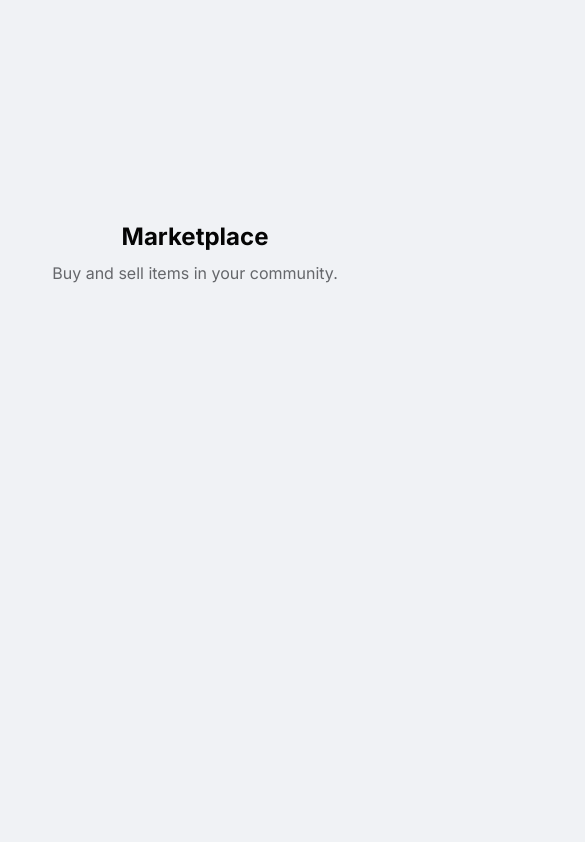
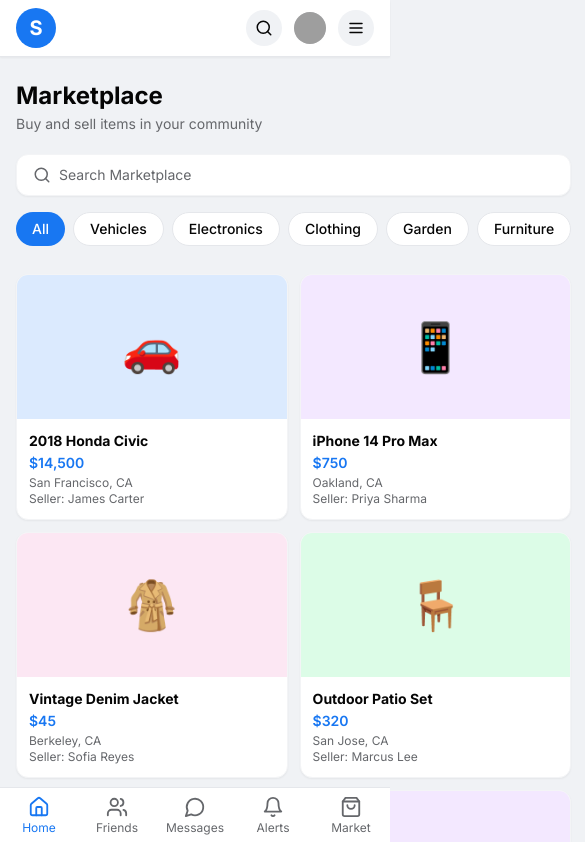
Before and after one commit to ranaasad01/atomic-i-want-to-create-social-media-website-li-8a365fed, a Next.js app: page /marketplace in a window 390 px wide. Shown: the top 842 px of the page, 585 px wide, since content can reach past the window. Built offline with nearby package versions, Linux system fonts and the light colour scheme; grey boxes are pictures that could not be loaded.

Commit message:
feat: Add a new marketplace page to the website

```diff
--- a/app/marketplace/page.tsx
+++ b/app/marketplace/page.tsx
@@ -1,8 +1,115 @@
+"use client";
+
+import { useState } from "react";
+import Navbar from "../../components/layout/Navbar";
+import LeftSidebar from "../../components/layout/LeftSidebar";
+import RightSidebar from "../../components/layout/RightSidebar";
+import MobileBottomNav from "../../components/layout/MobileBottomNav";
+import { Search } from 'lucide-react';
+
+const categories = ["All", "Vehicles", "Electronics", "Clothing", "Garden", "Furniture"];
+
+const listings = [
+  { id: 1, title: "2018 Honda Civic", price: "$14,500", location: "San Francisco, CA", seller: "James Carter", category: "Vehicles", emoji: "🚗" },
+  { id: 2, title: "iPhone 14 Pro Max", price: "$750", location: "Oakland, CA", seller: "Priya Sharma", category: "Electronics", emoji: "📱" },
+  { id: 3, title: "Vintage Denim Jacket", price: "$45", location: "Berkeley, CA", seller: "Sofia Reyes", category: "Clothing", emoji: "🧥" },
+  { id: 4, title: "Outdoor Patio Set", price: "$320", location: "San Jose, CA", seller: "Marcus Lee", category: "Garden", emoji: "🪑" },
+  { id: 5, title: "IKEA Bookshelf", price: "$60", location: "Palo Alto, CA", seller: "Emma Wilson", category: "Furniture", emoji: "📚" },
+  { id: 6, title: "MacBook Pro 2021", price: "$1,100", location: "Fremont, CA", seller: "David Kim", category: "Electronics", emoji: "💻" },
+  { id: 7, title: "Mountain Bike", price: "$280", location: "Walnut Creek, CA", seller: "Aisha Johnson", category: "Vehicles", emoji: "🚲" },
+  { id: 8, title: "Leather Sofa", price: "$450", location: "Hayward, CA", seller: "Tom Rivera", category: "Furniture", emoji: "🛋️" },
+];
+
+const categoryColors: Record<string, string> = {
+  Vehicles: "bg-blue-100",
+  Electronics: "bg-purple-100",
+  Clothing: "bg-pink-100",
+  Garden: "bg-green-100",
+  Furniture: "bg-yellow-100",
+};
+
 export default function MarketplacePage() {
+  const [activeCategory, setActiveCategory] = useState("All");
+  const [searchQuery, setSearchQuery] = useState("");
+
+  const filtered = listings.filter((item) => {
+    const matchesCategory = activeCategory === "All" || item.category === activeCategory;
+    const matchesSearch = item.title.toLowerCase().includes(searchQuery.toLowerCase());
+    return matchesCategory && matchesSearch;
+  });
+
   return (
-    <div className="flex flex-col items-center justify-center min-h-[60vh]">
-      <h1 className="text-2xl font-bold text-[#050505] mb-2">Marketplace</h1>
-      <p className="text-[#65676B]">Buy and sell items in your community.</p>
+    <div className="min-h-screen bg-[#F0F2F5]">
+      <Navbar />
+      <div className="flex pt-14">
+        <LeftSidebar />
+        <main className="flex-1 lg:ml-72 xl:mr-72 max-w-2xl mx-auto px-4 py-6 pb-20 md:pb-6">
+          {/* Header */}
+          <div className="mb-5">
+            <h1 className="text-2xl font-bold text-[#050505]">Marketplace</h1>
+            <p className="text-sm text-[#65676B] mt-0.5">Buy and sell items in your community</p>
+          </div>
+
+          {/* Search Bar */}
+          <div className="flex items-center bg-white rounded-xl px-4 py-2.5 gap-2 shadow-sm border border-gray-100 mb-4">
+            <Search size={18} className="text-[#65676B] flex-shrink-0" />
+            <input
+              type="text"
+              placeholder="Search Marketplace"
+              value={searchQuery}
+              onChange={(e) => setSearchQuery(e.target.value)}
+              className="bg-transparent text-sm text-[#050505] placeholder-[#65676B] outline-none w-full"
+            />
+          </div>
+
+          {/* Category Filter */}
+          <div className="flex gap-2 overflow-x-auto pb-2 mb-5 scrollbar-hide">
+            {categories.map((cat) => (
+              <button
+                key={cat}
+                onClick={() => setActiveCategory(cat)}
+                className={`flex-shrink-0 px-4 py-1.5 rounded-full text-sm font-medium transition-colors ${
+                  activeCategory === cat
+                    ? "bg-[#1877F2] text-white"
+                    : "bg-white text-[#050505] hover:bg-[#E4E6EB] border border-gray-200"
+                }`}
+              >
+                {cat}
+              </button>
+            ))}
+          </div>
+
+          {/* Listings Grid */}
+          {filtered.length === 0 ? (
+            <div className="text-center py-16 text-[#65676B]">
+              <p className="text-4xl mb-3">🔍</p>
+              <p className="font-semibold text-[#050505]">No listings found</p>
+              <p className="text-sm mt-1">Try a different search or category</p>
+            </div>
+          ) : (
+            <div className="grid grid-cols-2 gap-3">
+              {filtered.map((item) => (
+                <div
+                  key={item.id}
+                  className="bg-white rounded-xl overflow-hidden shadow-sm border border-gray-100 hover:shadow-md transition-shadow cursor-pointer"
+                >
+                  <div className={`h-36 flex items-center justify-center text-5xl ${categoryColors[item.category] ?? "bg-gray-100"}`}>
+                    {item.emoji}
+                  </div>
+                  <div className="p-3">
+                    <p className="font-bold text-[#050505] text-sm truncate">{item.title}</p>
+                    <p className="text-[#1877F2] font-semibold text-sm mt-0.5">{item.price}</p>
+                    <p className="text-xs text-[#65676B] mt-0.5 truncate">{item.location}</p>
+                    <p className="text-xs text-[#65676B] truncate">Seller: {item.seller}</p>
+                  </div>
+                </div>
+              ))}
+            </div>
+          )}
+        </main>
+        <RightSidebar />
+      </div>
+      <MobileBottomNav />
     </div>
   );
 }
--- a/components/layout/LeftSidebar.tsx
+++ b/components/layout/LeftSidebar.tsx
@@ -1,8 +1,7 @@
 "use client";
 
 import Link from "next/link";
-import { usePathname } from "next/navigation";
-import { Home, Users, MessageCircle, Bell, Bookmark, Calendar, ShoppingBag, Settings } from 'lucide-react';
+import { Home, Users, MessageCircle, Bell, Bookmark, Calendar, Settings, ShoppingBag } from 'lucide-react';
 import Avatar from "../ui/Avatar";
 import { currentUser } from "../../lib/mockData";
 
@@ -12,16 +11,14 @@
   { href: "/messages", icon: MessageCircle, label: "Messages" },
   { href: "/notifications", icon: Bell, label: "Notifications" },
   { href: "/marketplace", icon: ShoppingBag, label: "Marketplace" },
-  { href: "/saved", icon: Bookmark, label: "Saved" },
+  { href: "/bookmarks", icon: Bookmark, label: "Bookmarks" },
   { href: "/events", icon: Calendar, label: "Events" },
   { href: "/settings", icon: Settings, label: "Settings" },
 ];
 
 export default function LeftSidebar() {
-  const pathname = usePathname();
-
   return (
-    <aside className="hidden lg:flex flex-col fixed left-0 top-14 h-[calc(100vh-3.5rem)] w-72 bg-[#F0F2F5] px-3 py-4 overflow-y-auto z-40">
+    <aside className="hidden lg:flex flex-col fixed left-0 top-14 h-[calc(100vh-3.5rem)] w-72 bg-[#F0F2F5] px-2 py-4 overflow-y-auto z-40">
       {/* Profile Link */}
       <Link
         href="/profile"
@@ -33,27 +30,20 @@
 
       {/* Nav Items */}
       <nav className="flex flex-col gap-0.5">
-        {navItems.map(({ href, icon: Icon, label }) => {
-          const isActive = pathname === href;
-          return (
-            <Link
-              key={href}
-              href={href}
-              className={`flex items-center gap-3 px-3 py-2.5 rounded-xl transition-colors text-sm font-medium ${
-                isActive
-                  ? "bg-[#E7F3FF] text-[#1877F2]"
-                  : "text-[#050505] hover:bg-[#E4E6EB]"
-              }`}
-            >
-              <Icon size={22} className={isActive ? "text-[#1877F2]" : "text-[#050505]"} />
-              <span>{label}</span>
-            </Link>
-          );
-        })}
+        {navItems.map(({ href, icon: Icon, label }) => (
+          <Link
+            key={href}
+            href={href}
+            className="flex items-center gap-3 px-3 py-2.5 rounded-xl hover:bg-[#E4E6EB] transition-colors text-[#050505]"
+          >
+            <Icon size={22} className="text-[#1877F2] flex-shrink-0" />
+            <span className="font-medium text-sm">{label}</span>
+          </Link>
+        ))}
       </nav>
 
-      <div className="mt-auto pt-4 border-t border-gray-200">
-        <p className="text-xs text-[#65676B] px-3">
+      <div className="mt-auto px-3 pt-4 border-t border-gray-300">
+        <p className="text-xs text-[#65676B]">
           © 2024 SocialConnect · Privacy · Terms
         </p>
       </div>
--- a/components/layout/MobileBottomNav.tsx
+++ b/components/layout/MobileBottomNav.tsx
@@ -1,37 +1,46 @@
 "use client";
 
 import Link from "next/link";
-import { usePathname } from "next/navigation";
-import { Home, Users, Bell, MessageCircle, ShoppingBag } from 'lucide-react';
-
-const navItems = [
-  { href: "/", icon: Home, label: "Home" },
-  { href: "/friends", icon: Users, label: "Friends" },
-  { href: "/messages", icon: MessageCircle, label: "Messages" },
-  { href: "/notifications", icon: Bell, label: "Notifications" },
-  { href: "/marketplace", icon: ShoppingBag, label: "Marketplace" },
-];
+import { Home, Users, MessageCircle, Bell, ShoppingBag } from 'lucide-react';
 
 export default function MobileBottomNav() {
-  const pathname = usePathname();
-
   return (
     <nav className="fixed bottom-0 left-0 right-0 z-50 bg-white border-t border-gray-200 flex md:hidden">
-      {navItems.map(({ href, icon: Icon, label }) => {
-        const isActive = pathname === href;
-        return (
-          <Link
-            key={href}
-            href={href}
-            className={`flex-1 flex flex-col items-center justify-center py-2 gap-0.5 transition-colors ${
-              isActive ? "text-[#1877F2]" : "text-[#65676B] hover:text-[#050505]"
-            }`}
-          >
-            <Icon size={22} />
-            <span className="text-[10px] font-medium">{label}</span>
-          </Link>
-        );
-      })}
+      <Link
+        href="/"
+        className="flex flex-col items-center justify-center flex-1 py-2 text-[#1877F2] hover:bg-[#F0F2F5] transition-colors"
+      >
+        <Home size={22} />
+        <span className="text-xs mt-0.5">Home</span>
+      </Link>
+      <Link
+        href="/friends"
+        className="flex flex-col items-center justify-center flex-1 py-2 text-[#65676B] hover:bg-[#F0F2F5] transition-colors"
+      >
+        <Users size={22} />
+        <span className="text-xs mt-0.5">Friends</span>
+      </Link>
+      <Link
+        href="/messages"
+        className="relative flex flex-col items-center justify-center flex-1 py-2 text-[#65676B] hover:bg-[#F0F2F5] transition-colors"
+      >
+        <MessageCircle size={22} />
+        <span className="text-xs mt-0.5">Messages</span>
+      </Link>
+      <Link
+        href="/notifications"
+        className="relative flex flex-col items-center justify-center flex-1 py-2 text-[#65676B] hover:bg-[#F0F2F5] transition-colors"
+      >
+        <Bell size={22} />
+        <span className="text-xs mt-0.5">Alerts</span>
+      </Link>
+      <Link
+        href="/marketplace"
+        className="flex flex-col items-center justify-center flex-1 py-2 text-[#65676B] hover:bg-[#F0F2F5] transition-colors"
+      >
+        <ShoppingBag size={22} />
+        <span className="text-xs mt-0.5">Market</span>
+      </Link>
     </nav>
   );
 }
```
